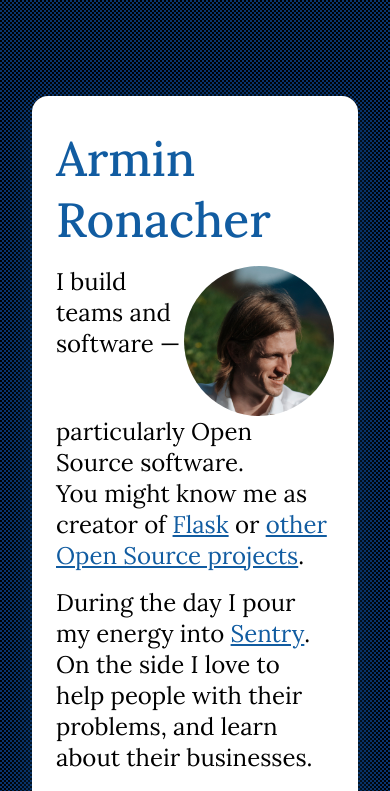
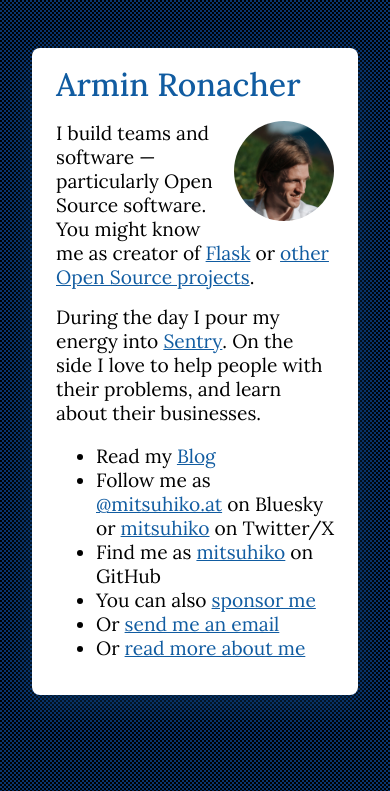
Before and after one commit to mitsuhiko/mitsuhiko.at, a plain HTML site: page index.html in a window 390 px wide. Shown: the top 791 px of the page. Drawn offline with Linux system fonts and the light colour scheme.

Commit message:
Better portrait mode

```diff
--- a/index.html
+++ b/index.html
@@ -50,13 +50,32 @@
   img.avatar {
     float: right;
     border-radius: 50%;
+    margin: 0 0 0.3rem 0.3rem;
   }
   @media only screen and (max-width: 960px) {
     body {
       font-size: 1.5rem;
     }
+    h1 {
+      font-size: 2rem;
+      margin: 0;
+    }
     main > div > article {
       padding: 1rem 1.5rem;
+      border-radius: 0.5rem;
+      margin-top: 1rem;
+    }
+  }
+  @media only screen and (max-width: 560px) {
+    body {
+      font-size: 1.2rem;
+    }
+    h1 {
+      font-size: 2rem;
+    }
+    img.avatar {
+      width: 100px;
+      height: 100px;
     }
   }
 </style>
```
